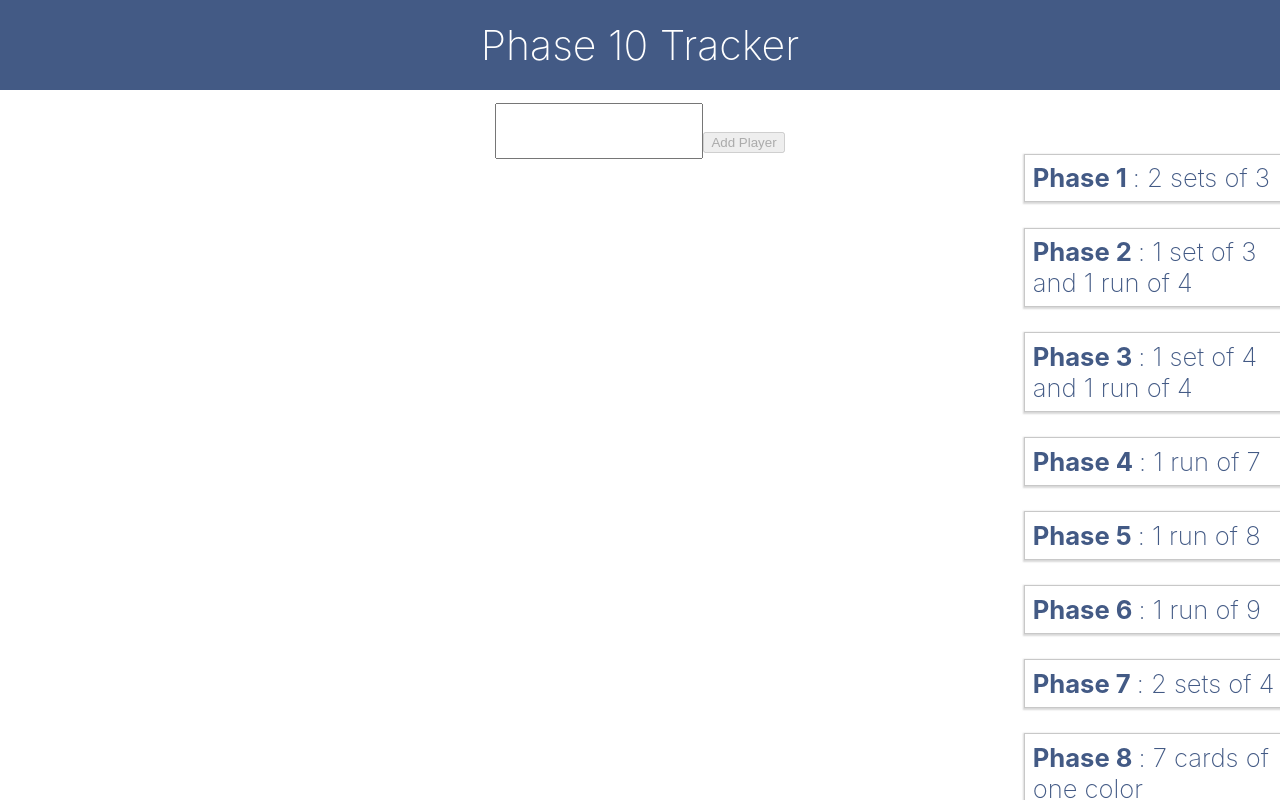
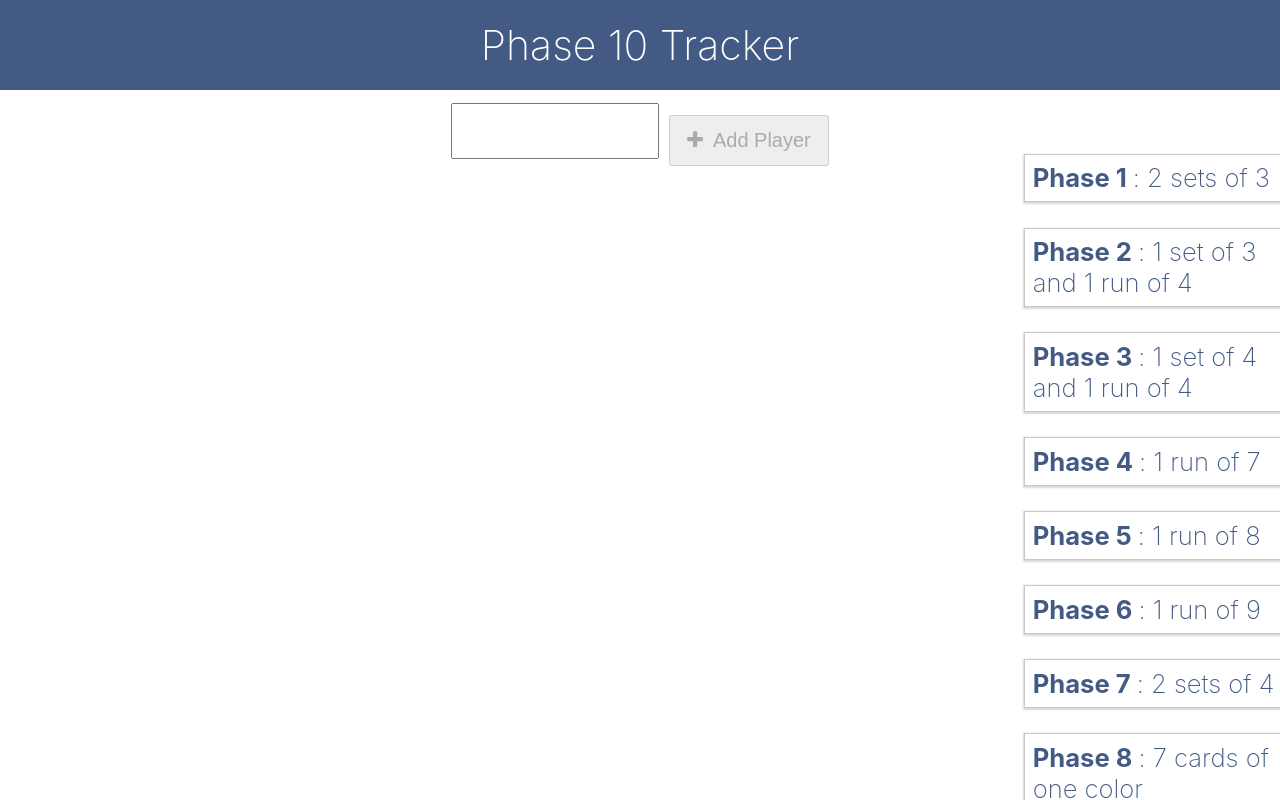
Before and after one commit to nahiyannaim/Phase-Keeper, a React (Create React App) app: page / in a window 1280 px wide. Built offline with nearby package versions, Linux system fonts and the light colour scheme.

Commit message:
Turning phase numbers into buttons

```diff
--- a/public/index.html
+++ b/public/index.html
@@ -3,6 +3,10 @@
   <head>
     <meta charset="utf-8" />
     <link rel="icon" href="%PUBLIC_URL%/favicon.ico" />
+    <link
+      rel="stylesheet"
+      href="https://cdnjs.cloudflare.com/ajax/libs/font-awesome/4.7.0/css/font-awesome.min.css"
+    />
     <meta name="viewport" content="width=device-width, initial-scale=1" />
     <meta name="theme-color" content="#000000" />
     <meta
--- a/src/App.css
+++ b/src/App.css
@@ -64,7 +64,8 @@
   height: auto;
 }
 
-.input {
+.addContainer > input {
+  margin-right: 10px;
   text-align: center;
   font-size: 3rem;
   font-weight: 200;
@@ -73,7 +74,17 @@
   height: 50px;
 }
 
-.addbutton {
-  width: 245px;
-  height: 150px;
+.addContainer > button {
+  /* font-size: 16px; */
+  padding: 12px 16px;
+  font-size: 20px;
+  cursor: pointer;
 }
+button > i {
+  /* width: 20px;
+  height: 20px; */
+  margin-right: 10px;
+}
+.addContainer > button:hover {
+  /* background-color: rgba(255, 255, 255, 0.213); */
+}
--- a/src/App.js
+++ b/src/App.js
@@ -59,6 +59,7 @@
           onClick={this.handleAddPlayer}
           disabled={!this.state.value}
         >
+          <i className="fa fa-plus"> </i>
           Add Player
         </button>
       </div>
--- a/src/components/Phase.jsx
+++ b/src/components/Phase.jsx
@@ -2,10 +2,14 @@
 import "../styles/phase.css";
 
 const Phase = props => {
+  const handlePhaseClick = () => {
+    alert("lol");
+  };
+
   return (
-    <div className="phase-circle">
+    <button className="phase-circle" type="button" onClick={handlePhaseClick}>
       <p className="phase-number">{props.phaseNum}</p>
-    </div>
+    </button>
   );
 };
 
--- a/src/styles/phase.css
+++ b/src/styles/phase.css
@@ -1,14 +1,15 @@
 .phase-circle {
   margin: 2%;
   font-weight: 200;
-  width: 60px;
-  height: 60px;
+  width: 63px;
+  height: 63px;
   display: inline-block;
 
   border: 1px solid rgba(200, 200, 200, 1);
   border-radius: 152px;
   box-shadow: 0 1px 1.5px 1px rgba(161, 161, 161, 0.4);
   cursor: pointer;
+  outline: 0;
 }
 
 .phase-circle:hover {
@@ -16,5 +17,7 @@
 }
 
 .phase-number {
-  margin-top: 18%;
+  font-size: 2.2rem;
+  margin-top: 14%;
+  font-weight: 200;
 }
```
